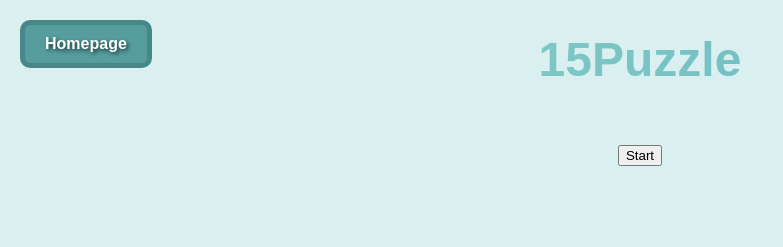
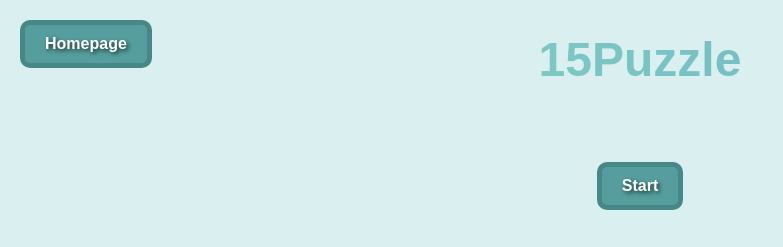
Before and after one commit to Tri4847/15puzzle, a plain HTML site: page fifteen.html in a window 1280 px wide. Shown: the whole page, without its empty margins (0-783 px from the left). Drawn offline with Linux system fonts and the light colour scheme.

Commit message:
apply styling to Start button

```diff
--- a/fifteen.css
+++ b/fifteen.css
@@ -66,7 +66,7 @@ h1 {
     cursor: pointer;
   }
 
-#shuffleB, #solveB{
+#startB, #shuffleB, #solveB{
     margin: 20px auto;
     padding: 10px 20px;
     font-size: 16px;
```
